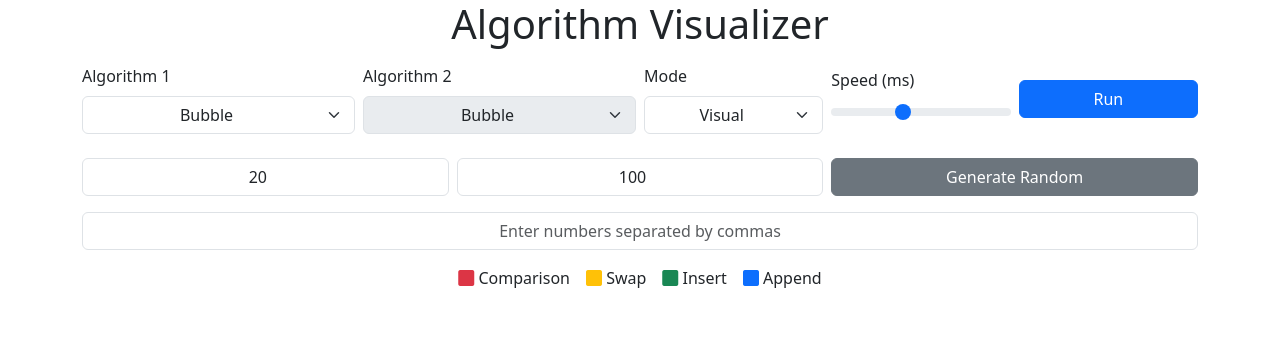
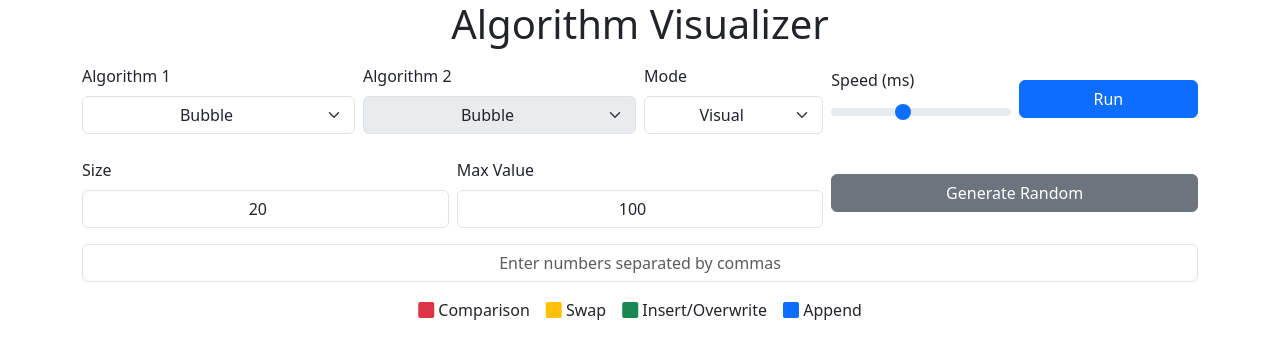
Before and after one commit to harsij01/algorithm_visualizer, a Flask app: page / in a window 1280 px wide. Shown: the top 359 px of the page. Run offline with Flask 3, Linux system fonts and the light colour scheme.

Commit message:
added labels to arraySize and maxValue

```diff
--- a/templates/sort.html
+++ b/templates/sort.html
@@ -52,11 +52,13 @@
                 </div>
             </div>
 
-            <div class="row g-2 mt-3">
+            <div class="row g-2 mt-3 align-items-center">
                 <div class="col-md-4">
+                    <label for="arraySize" class="form-label">Size</label>
                     <input type="number" id="arraySize" class="form-control" min="1" max="1000" value="20" placeholder="Array Size" data-bs-toggle="tooltip" title="Number of elements">
                 </div>
                 <div class="col-md-4">
+                    <label for="maxValue" class="form-label">Max Value</label>
                     <input type="number" id="maxValue" class="form-control" min="1" max="1000" value="100" placeholder="Max Value" data-bs-toggle="tooltip" title="Maximum value of elements">
                 </div>
                 <div class="col-md-4">
@@ -75,7 +77,7 @@
             <div class="container d-flex justify-content-center gap-3 mt-2">
                 <div><i class="bi bi-square-fill text-danger"></i> Comparison</div>
                 <div><i class="bi bi-square-fill text-warning"></i> Swap</div>
-                <div><i class="bi bi-square-fill text-success"></i> Insert</div>
+                <div><i class="bi bi-square-fill text-success"></i> Insert/Overwrite</div>
                 <div><i class="bi bi-square-fill text-primary"></i> Append</div>
             </div>
             <div id="barContainer" class="bar-container"></div>
```
